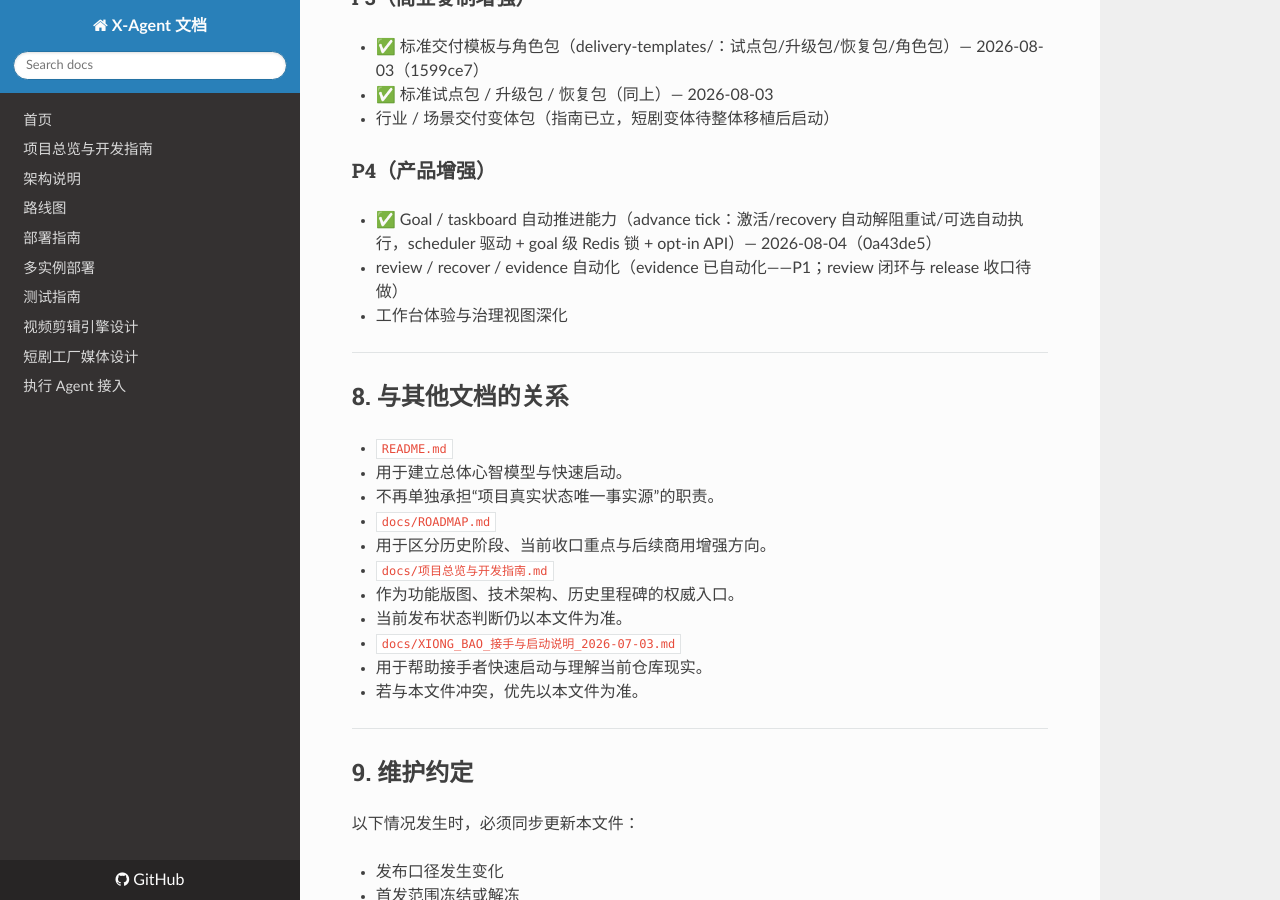
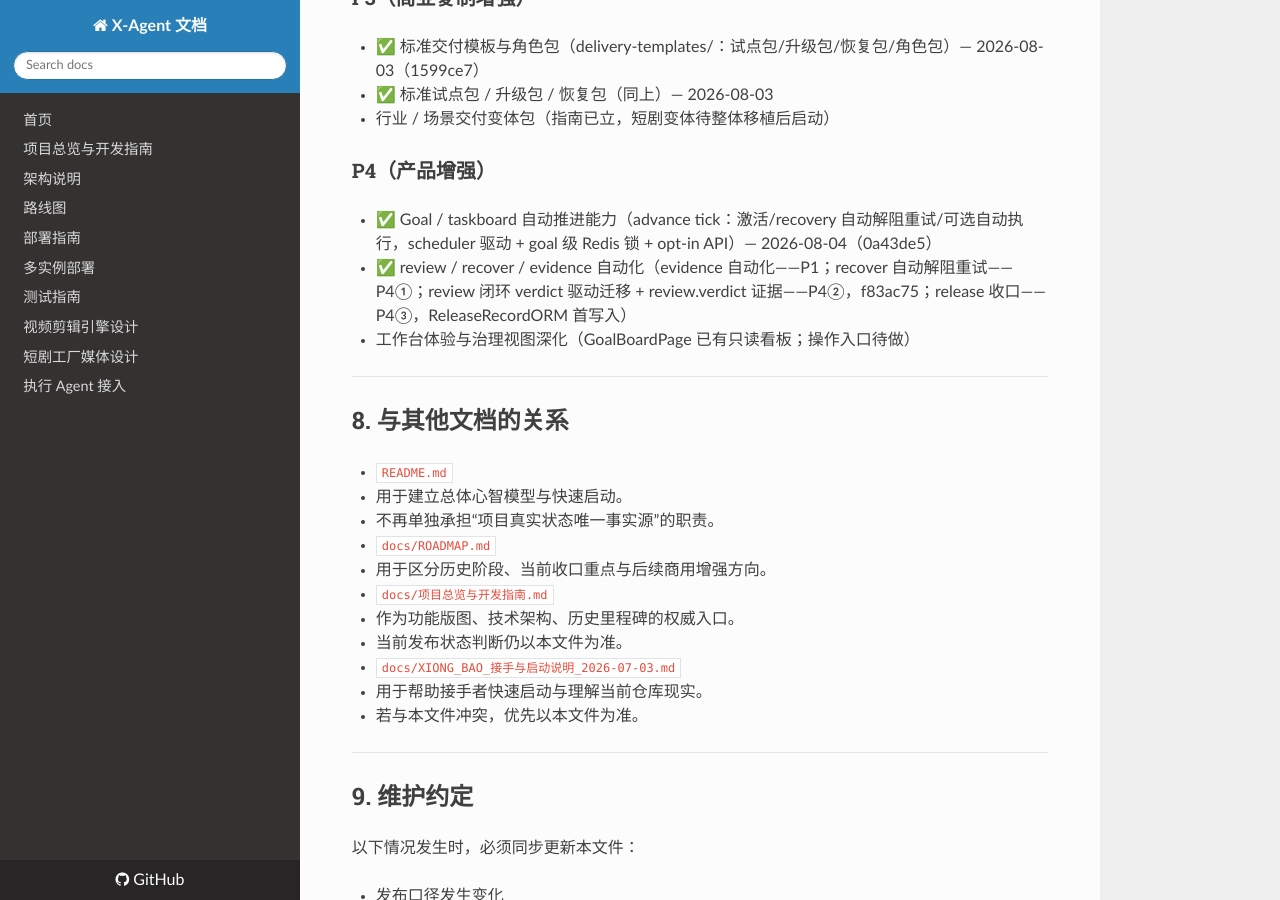
Before and after one commit to xiongpinji/xiongbao, an MkDocs documentation site: the page built from docs/COMMERCIAL_STATUS_SOURCE_OF_TRUTH.md, in a window 1280 px wide and 900 px high, scrolled down 6267 px. Built offline with MkDocs 1.6.1, drawn with Linux system fonts in a browser that asks for light colours; nearby versions of some CDN libraries.

Commit message:
docs(sot): P4 review/recover/evidence 自动化勾选（②③ 落地）

```diff
--- a/docs/COMMERCIAL_STATUS_SOURCE_OF_TRUTH.md
+++ b/docs/COMMERCIAL_STATUS_SOURCE_OF_TRUTH.md
@@ -195,8 +195,8 @@ G1/G2/G3 已完成，当前优先级按 Roadmap v2 方向排列：
 
 ### P4（产品增强）
 - ✅ Goal / taskboard 自动推进能力（advance tick：激活/recovery 自动解阻重试/可选自动执行，scheduler 驱动 + goal 级 Redis 锁 + opt-in API）— 2026-08-04（0a43de5）
-- review / recover / evidence 自动化（evidence 已自动化——P1；review 闭环与 release 收口待做）
-- 工作台体验与治理视图深化
+- ✅ review / recover / evidence 自动化（evidence 自动化——P1；recover 自动解阻重试——P4①；review 闭环 verdict 驱动迁移 + review.verdict 证据——P4②，f83ac75；release 收口——P4③，ReleaseRecordORM 首写入）
+- 工作台体验与治理视图深化（GoalBoardPage 已有只读看板；操作入口待做）
 
 ---
 
```
